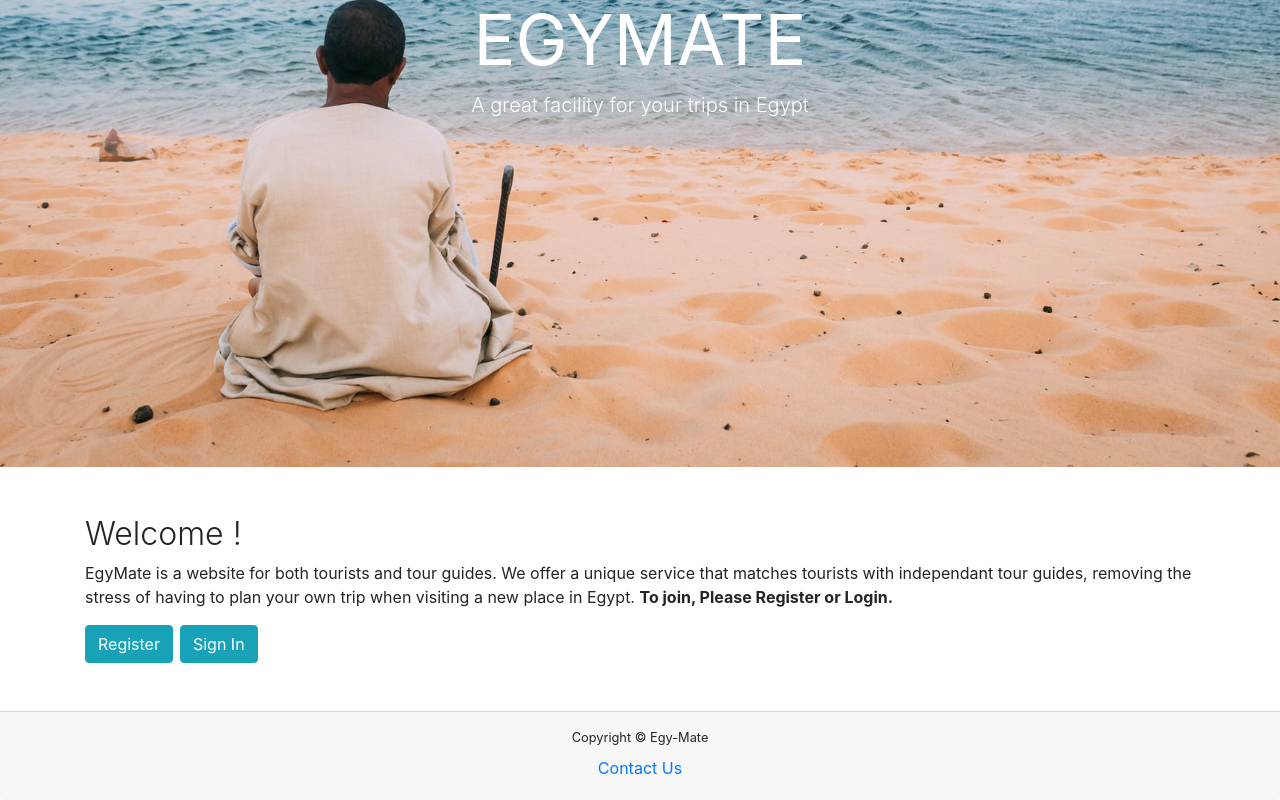
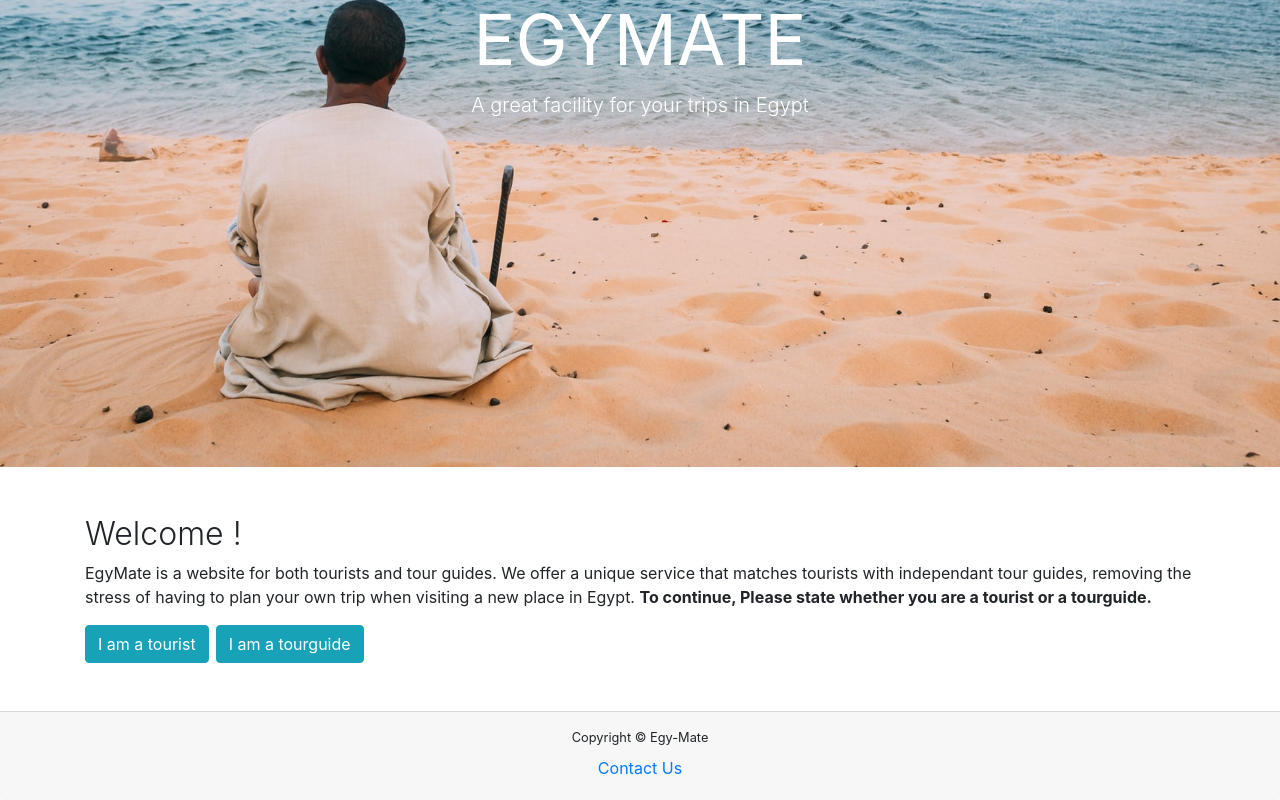
Before and after one commit to MohamedAyman98/EgyMate, a React (Create React App) app in the folder client/: page / in a window 1280 px wide. Shown: the part 333-1133 px from the top of the page. Built offline with nearby package versions, Linux system fonts and the light colour scheme.

Commit message:
Update Landing.jsx

```diff
--- a/client/src/components/Landing.jsx
+++ b/client/src/components/Landing.jsx
@@ -36,16 +36,16 @@ export class Landing extends Component {
               EgyMate is a website for both tourists and tour guides. We offer a
               unique service that matches tourists with independant tour guides,
               removing the stress of having to plan your own trip when visiting
-              a new place in Egypt. <b>To join, Please Register or Login.</b>
+              a new place in Egypt. <b>To continue, Please state whether you are a tourist or a tourguide.</b>
             </p>
             <ButtonToolbar>
-              <Button variant="info">Register</Button>
+              <Button variant="info" href="/selectTrip">I am a tourist</Button>
               <Button
-                href="/signin"
+                href="/tourguide/home"
                 variant="info"
                 style={{ marginLeft: "7px" }}
               >
-                Sign In
+                I am a tourguide
               </Button>
             </ButtonToolbar>
           </div>
```
